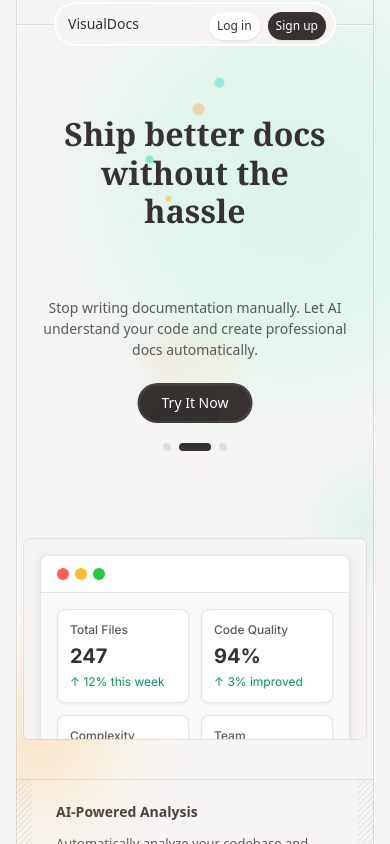
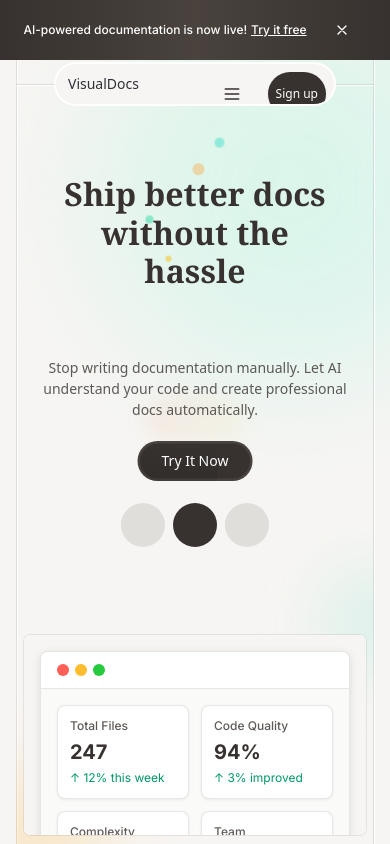
Before and after one commit to Bhavyabhardwaj/VisualDocs, a React (Vite) app in the folder client/: page / in a window 390 px wide. Shown: the top 844 px of the page. Built offline with nearby package versions, Linux system fonts and the light colour scheme; no server answers.

Commit message:
feat: add mobile menu functionality and animations, including announcement banner and floating action button

```diff
--- a/client/src/index.css
+++ b/client/src/index.css
@@ -855,3 +855,93 @@ body {
   color: var(--text-primary);
   font-weight: 600;
 }
+
+/* Landing Page Specific Animations */
+@keyframes slide-down {
+  from {
+    transform: translateY(-100%);
+    opacity: 0;
+  }
+  to {
+    transform: translateY(0);
+    opacity: 1;
+  }
+}
+
+@keyframes bounce-subtle {
+  0%, 100% {
+    transform: translateY(0);
+  }
+  50% {
+    transform: translateY(-4px);
+  }
+}
+
+@keyframes fade-in-up {
+  from {
+    opacity: 0;
+    transform: translateY(20px);
+  }
+  to {
+    opacity: 1;
+    transform: translateY(0);
+  }
+}
+
+.animate-slide-down {
+  animation: slide-down 0.3s ease-out;
+}
+
+.animate-bounce-subtle {
+  animation: bounce-subtle 2s ease-in-out infinite;
+}
+
+.animate-fade-in-up {
+  animation: fade-in-up 0.6s ease-out;
+}
+
+/* Mobile Menu Animations */
+@keyframes slide-in-right {
+  from {
+    transform: translateX(100%);
+  }
+  to {
+    transform: translateX(0);
+  }
+}
+
+/* Improved Scroll Behavior */
+html {
+  scroll-behavior: smooth;
+  scroll-padding-top: 84px; /* Account for sticky navbar */
+}
+
+/* Mobile Optimizations */
+@media (max-width: 768px) {
+  /* Larger tap targets for mobile */
+  button, a {
+    min-height: 44px;
+    min-width: 44px;
+  }
+
+  /* Prevent text inflation on iOS */
+  body {
+    -webkit-text-size-adjust: 100%;
+  }
+
+  /* Smooth scrolling for mobile */
+  * {
+    -webkit-overflow-scrolling: touch;
+  }
+}
+
+/* Prevent layout shift */
+@media (prefers-reduced-motion: reduce) {
+  *,
+  *::before,
+  *::after {
+    animation-duration: 0.01ms !important;
+    animation-iteration-count: 1 !important;
+    transition-duration: 0.01ms !important;
+  }
+}
--- a/client/src/pages/NewLanding.tsx
+++ b/client/src/pages/NewLanding.tsx
@@ -135,6 +135,8 @@ export default function NewLanding() {
   const [scrolled, setScrolled] = useState(false);
   const [activeHero, setActiveHero] = useState(0);
   const [isPaused, setIsPaused] = useState(false);
+  const [mobileMenuOpen, setMobileMenuOpen] = useState(false);
+  const [showBanner, setShowBanner] = useState(true);
   const parallaxOffset = useParallax();
   const navigate = useNavigate();
 
@@ -171,6 +173,18 @@ export default function NewLanding() {
     window.scrollTo({ top: 0, behavior: 'instant' });
   }, []);
 
+  // Lock body scroll when mobile menu is open
+  useEffect(() => {
+    if (mobileMenuOpen) {
+      document.body.style.overflow = 'hidden';
+    } else {
+      document.body.style.overflow = 'unset';
+    }
+    return () => {
+      document.body.style.overflow = 'unset';
+    };
+  }, [mobileMenuOpen]);
+
   // Auto-rotate hero content with pause on hover
   useEffect(() => {
     if (isPaused) return;
@@ -193,10 +207,37 @@ export default function NewLanding() {
         behavior: 'smooth'
       });
     }
+    setMobileMenuOpen(false); // Close mobile menu after navigation
   };
 
   return (
     <div className="w-full min-h-screen relative bg-[#F7F5F3] overflow-x-hidden flex flex-col justify-start items-center">
+      {/* Announcement Banner */}
+      {showBanner && (
+        <div className="w-full bg-gradient-to-r from-[#37322F] via-[#49423D] to-[#37322F] text-white py-2 px-4 flex items-center justify-center relative z-50 animate-slide-down">
+          <div className="max-w-4xl w-full flex items-center justify-between gap-4">
+            <div className="flex items-center gap-2 flex-1 justify-center text-center">
+              <span className="hidden sm:inline text-xs sm:text-sm">🎉</span>
+              <span className="text-xs sm:text-sm font-medium">
+                <span className="hidden sm:inline">New: </span>AI-powered documentation is now live!
+                <Link to="/register" className="underline ml-1 hover:text-white/80 transition-colors">
+                  Try it free
+                </Link>
+              </span>
+            </div>
+            <button
+              onClick={() => setShowBanner(false)}
+              className="p-1 hover:bg-white/10 rounded-full transition-colors"
+              aria-label="Close banner"
+            >
+              <svg className="w-4 h-4" fill="none" stroke="currentColor" viewBox="0 0 24 24">
+                <path strokeLinecap="round" strokeLinejoin="round" strokeWidth={2} d="M6 18L18 6M6 6l12 12" />
+              </svg>
+            </button>
+          </div>
+        </div>
+      )}
+
       {/* Animated gradient orbs background with subtle parallax */}
       <div className="absolute inset-0 overflow-hidden pointer-events-none z-0">
         <div
@@ -241,7 +282,8 @@ export default function NewLanding() {
                       VisualDocs
                     </div>
                   </button>
-                  <div className="pl-3 sm:pl-4 md:pl-5 lg:pl-5 flex justify-start items-start hidden sm:flex flex-row gap-2 sm:gap-3 md:gap-4 lg:gap-4">
+                  {/* Desktop Navigation */}
+                  <div className="pl-3 sm:pl-4 md:pl-5 lg:pl-5 flex justify-start items-start hidden md:flex flex-row gap-2 sm:gap-3 md:gap-4 lg:gap-4">
                     <button
                       onClick={() => scrollToSection('features')}
                       className="flex justify-start items-center group cursor-pointer relative"
@@ -272,9 +314,25 @@ export default function NewLanding() {
                   </div>
                 </div>
                 <div className="h-6 sm:h-7 md:h-8 flex justify-start items-start gap-2 sm:gap-3">
+                  {/* Mobile Hamburger Menu Button */}
+                  <button
+                    onClick={() => setMobileMenuOpen(!mobileMenuOpen)}
+                    className="md:hidden p-1.5 hover:bg-white/50 rounded-lg transition-colors"
+                    aria-label="Toggle menu"
+                  >
+                    <svg className="w-5 h-5 text-[#37322F]" fill="none" stroke="currentColor" viewBox="0 0 24 24">
+                      {mobileMenuOpen ? (
+                        <path strokeLinecap="round" strokeLinejoin="round" strokeWidth={2} d="M6 18L18 6M6 6l12 12" />
+                      ) : (
+                        <path strokeLinecap="round" strokeLinejoin="round" strokeWidth={2} d="M4 6h16M4 12h16M4 18h16" />
+                      )}
+                    </svg>
+                  </button>
+
+                  {/* Desktop Auth Buttons */}
                   <Link
                     to="/login"
-                    className="px-2 sm:px-3 md:px-[14px] py-1 sm:py-[6px] bg-white shadow-[0px_1px_2px_rgba(55,50,47,0.12)] overflow-hidden rounded-full flex justify-center items-center hover:bg-[#F7F5F3] transition-colors duration-200 group"
+                    className="hidden sm:flex px-2 sm:px-3 md:px-[14px] py-1 sm:py-[6px] bg-white shadow-[0px_1px_2px_rgba(55,50,47,0.12)] overflow-hidden rounded-full justify-center items-center hover:bg-[#F7F5F3] transition-colors duration-200 group"
                   >
                     <div className="flex flex-col justify-center text-[#37322F] text-xs md:text-[13px] font-medium leading-5 font-sans group-hover:text-[#2F3037]">
                       Log in
@@ -288,6 +346,76 @@ export default function NewLanding() {
                       Sign up
                     </div>
                   </Link>
+                </div>
+              </div>
+            </div>
+
+            {/* Mobile Menu Drawer */}
+            <div
+              className={`fixed inset-0 bg-black/50 backdrop-blur-sm z-40 transition-opacity duration-300 md:hidden ${
+                mobileMenuOpen ? 'opacity-100' : 'opacity-0 pointer-events-none'
+              }`}
+              onClick={() => setMobileMenuOpen(false)}
+            >
+              <div
+                className={`absolute right-0 top-0 h-full w-64 bg-[#F7F5F3] shadow-2xl transform transition-transform duration-300 ease-out ${
+                  mobileMenuOpen ? 'translate-x-0' : 'translate-x-full'
+                }`}
+                onClick={(e) => e.stopPropagation()}
+              >
+                <div className="flex flex-col h-full p-6">
+                  {/* Close button */}
+                  <div className="flex justify-between items-center mb-8">
+                    <span className="text-lg font-semibold text-[#37322F]">Menu</span>
+                    <button
+                      onClick={() => setMobileMenuOpen(false)}
+                      className="p-2 hover:bg-white rounded-lg transition-colors"
+                      aria-label="Close menu"
+                    >
+                      <svg className="w-5 h-5" fill="none" stroke="currentColor" viewBox="0 0 24 24">
+                        <path strokeLinecap="round" strokeLinejoin="round" strokeWidth={2} d="M6 18L18 6M6 6l12 12" />
+                      </svg>
+                    </button>
+                  </div>
+
+                  {/* Mobile Navigation Links */}
+                  <nav className="flex flex-col gap-4 flex-1">
+                    <button
+                      onClick={() => scrollToSection('features')}
+                      className="text-left py-3 px-4 text-[#37322F] hover:bg-white rounded-lg transition-colors font-medium"
+                    >
+                      Features
+                    </button>
+                    <button
+                      onClick={() => scrollToSection('pricing')}
+                      className="text-left py-3 px-4 text-[#37322F] hover:bg-white rounded-lg transition-colors font-medium"
+                    >
+                      Pricing
+                    </button>
+                    <button
+                      onClick={() => scrollToSection('faq')}
+                      className="text-left py-3 px-4 text-[#37322F] hover:bg-white rounded-lg transition-colors font-medium"
+                    >
+                      FAQ
+                    </button>
+
+                    <div className="border-t border-[#E0DEDB] my-4"></div>
+
+                    <Link
+                      to="/login"
+                      className="py-3 px-4 text-[#37322F] hover:bg-white rounded-lg transition-colors font-medium text-center border border-[#37322F]"
+                      onClick={() => setMobileMenuOpen(false)}
+                    >
+                      Log in
+                    </Link>
+                    <Link
+                      to="/register"
+                      className="py-3 px-4 bg-[#37322F] text-white hover:bg-[#2F3037] rounded-lg transition-colors font-medium text-center"
+                      onClick={() => setMobileMenuOpen(false)}
+                    >
+                      Sign up
+                    </Link>
+                  </nav>
                 </div>
               </div>
             </div>
@@ -939,7 +1067,7 @@ export default function NewLanding() {
       {scrolled && (
         <button
           onClick={() => window.scrollTo({ top: 0, behavior: 'smooth' })}
-          className="fixed bottom-8 right-8 z-50 w-12 h-12 bg-[#37322F] text-white rounded-full shadow-lg hover:bg-[#2A2520] transition-all duration-300 hover:scale-110 focus:outline-none focus:ring-2 focus:ring-[#37322F] focus:ring-offset-2 group"
+          className="fixed bottom-24 sm:bottom-8 right-4 sm:right-8 z-50 w-12 h-12 bg-[#37322F] text-white rounded-full shadow-lg hover:bg-[#2A2520] transition-all duration-300 hover:scale-110 focus:outline-none focus:ring-2 focus:ring-[#37322F] focus:ring-offset-2 group"
           aria-label="Scroll to top"
         >
           <svg
@@ -952,6 +1080,20 @@ export default function NewLanding() {
           </svg>
         </button>
       )}
+
+      {/* Floating Action Button - Mobile CTA */}
+      {scrolled && (
+        <Link
+          to="/register"
+          className="fixed bottom-8 right-4 sm:right-8 z-50 md:hidden flex items-center gap-2 px-5 py-3 bg-[#37322F] text-white rounded-full shadow-2xl hover:bg-[#2A2520] transition-all duration-300 hover:scale-105 group animate-bounce-subtle"
+          aria-label="Start free trial"
+        >
+          <span className="text-sm font-semibold whitespace-nowrap">Start Free</span>
+          <svg className="w-4 h-4 transform group-hover:translate-x-1 transition-transform" fill="none" stroke="currentColor" viewBox="0 0 24 24">
+            <path strokeLinecap="round" strokeLinejoin="round" strokeWidth={2} d="M13 7l5 5m0 0l-5 5m5-5H6" />
+          </svg>
+        </Link>
+      )}
     </div>
   );
 }
```
